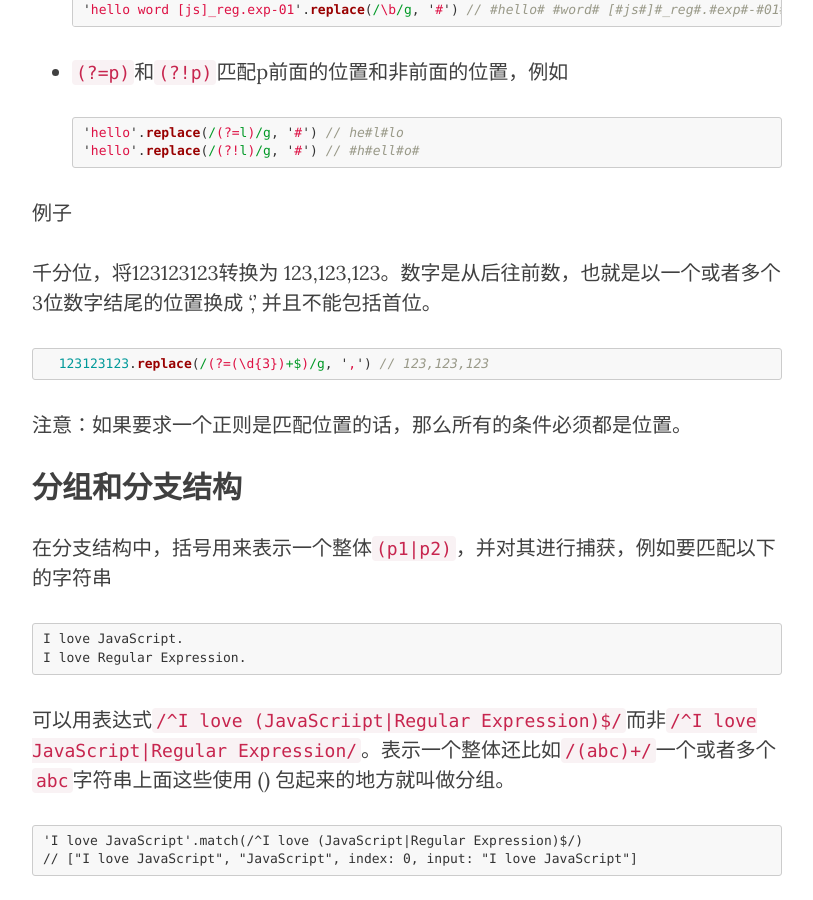
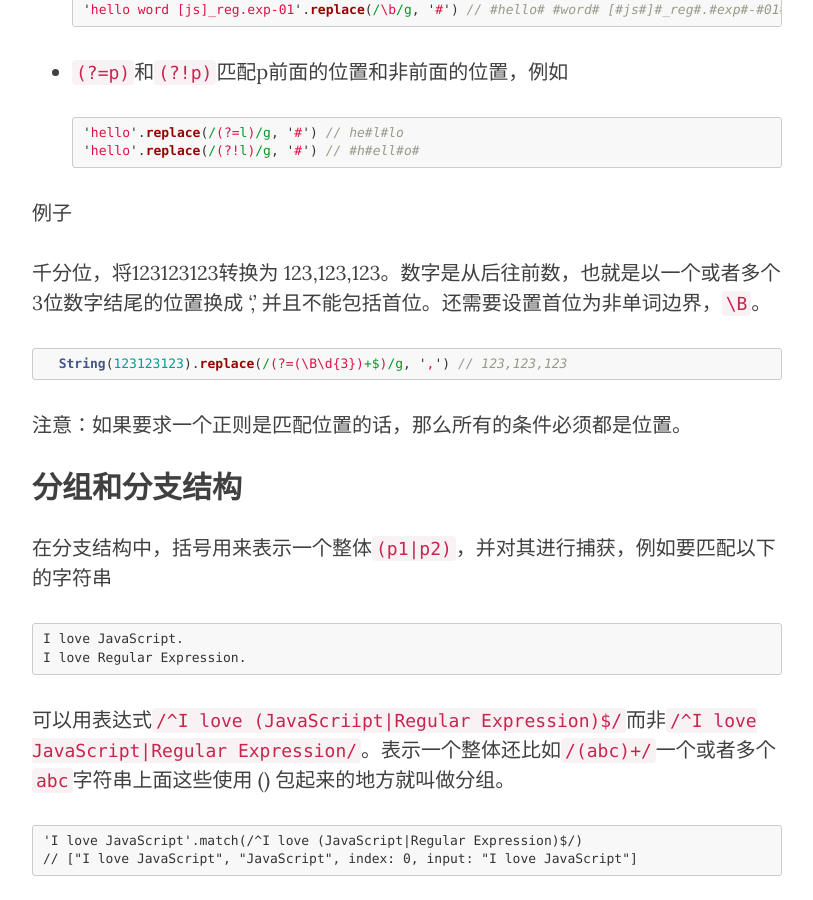
Before and after one commit to Ericteen/ericteen.github.io, a Jekyll site: the page built from _posts/2018-03-01-regexp.md, in a window 1280 px wide and 900 px high, scrolled down 2362 px. Shown: the whole window, without its empty margins (233-1046 px from the left). Built offline with Jekyll 4.4.1, drawn with Linux system fonts in a browser that asks for light colours; nearby versions of some CDN libraries.

Commit message:
fix: 修复数字转金额正则

````diff
--- a/_posts/2018-03-01-regexp.md
+++ b/_posts/2018-03-01-regexp.md
@@ -87,10 +87,10 @@ console.log(string.match(re)) // ["good"]
 
 例子
 
-千分位，将123123123转换为 123,123,123。数字是从后往前数，也就是以一个或者多个3位数字结尾的位置换成 ',' 并且不能包括首位。
+千分位，将123123123转换为 123,123,123。数字是从后往前数，也就是以一个或者多个3位数字结尾的位置换成 ',' 并且不能包括首位。还需要设置首位为非单词边界，`\B`。
 
   ```javascript
-  123123123.replace(/(?=(\d{3})+$)/g, ',') // 123,123,123
+  String(123123123).replace(/(?=(\B\d{3})+$)/g, ',') // 123,123,123
   ```
 
   注意：如果要求一个正则是匹配位置的话，那么所有的条件必须都是位置。
````
